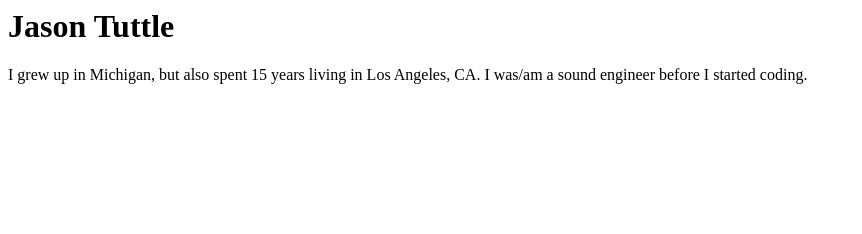
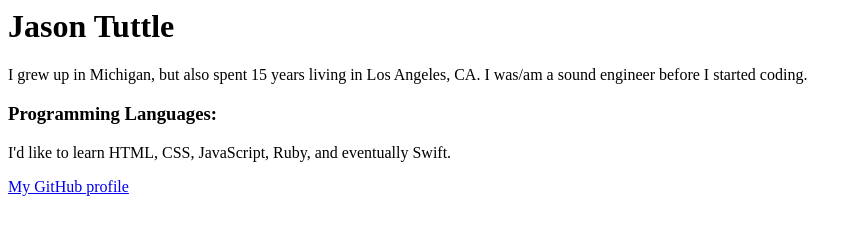
Before and after one commit to jason-tuttle/Git-skills, a plain HTML site: page index.html in a window 1280 px wide. Shown: the whole page, without its empty margins (0-862 px from the left). Drawn offline with Linux system fonts and the light colour scheme.

Commit message:
added languages to bio

```diff
--- a/index.html
+++ b/index.html
@@ -1,2 +1,5 @@
 <h1>Jason Tuttle</h1>
 <p>I grew up in Michigan, but also spent 15 years living in Los Angeles, CA. I was/am a sound engineer before I started coding.</p>
+<h3>Programming Languages:</h3>
+<p>I'd like to learn HTML, CSS, JavaScript, Ruby, and eventually Swift.</p>
+<a href="https://github.com/YOURUSERNAMEHERE" target="_blank">My GitHub profile</a>
```
